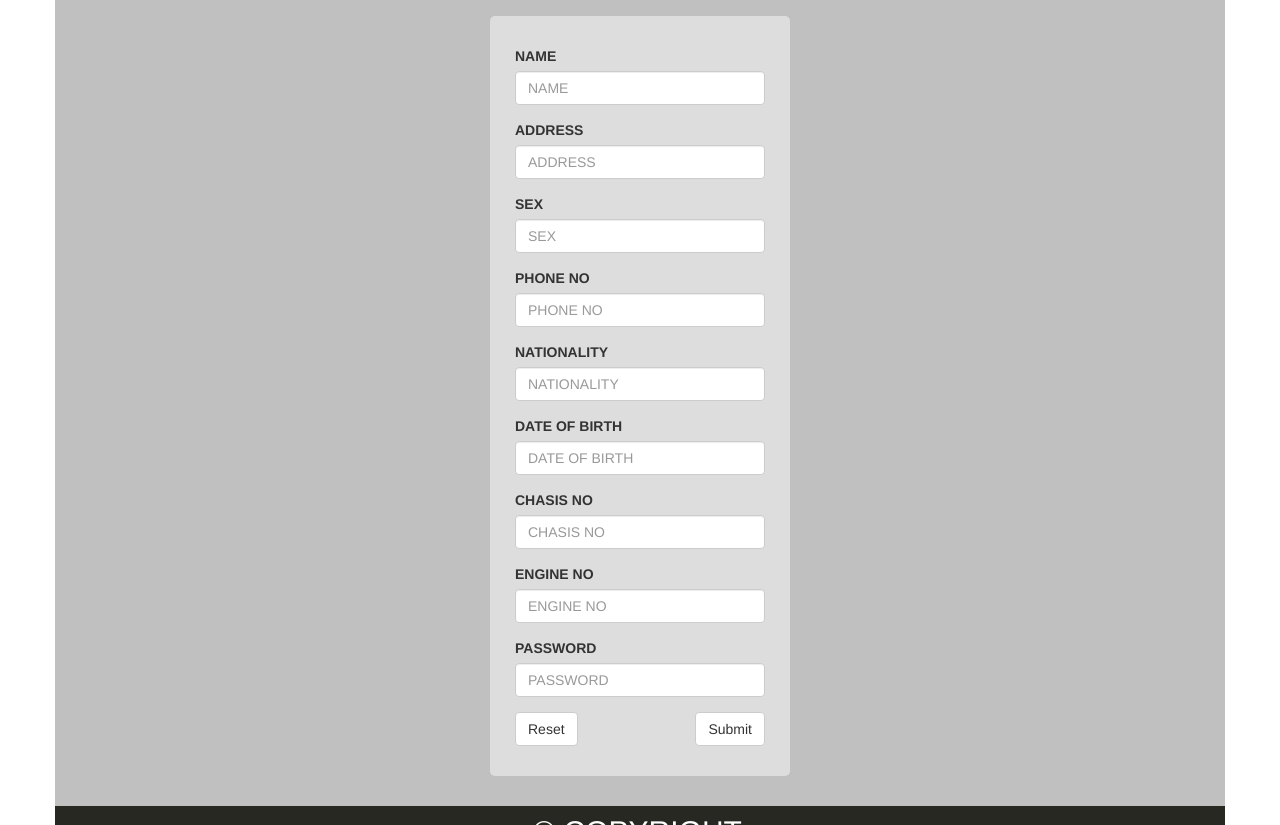
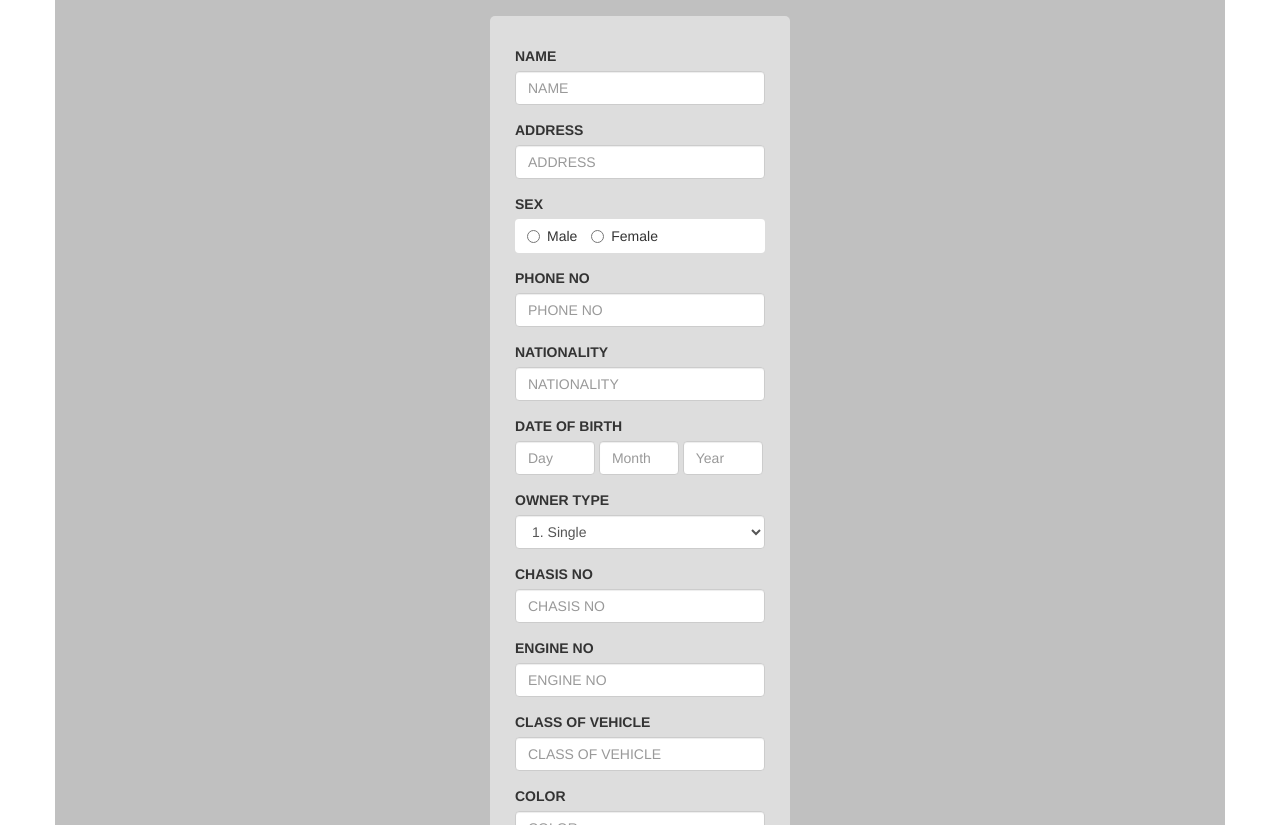
Before and after one commit to arafathossainadi/ATP-3-Project, a plain HTML site: page registration.html in a window 1280 px wide. Shown: the part 127-952 px from the top of the page. Drawn offline with Linux system fonts and the light colour scheme.

Commit message:
ergtrhtrh

```diff
--- a/css/index.css
+++ b/css/index.css
@@ -53,3 +53,16 @@
 	width: 250px;
 	margin: 0 auto;
 }
+
+.sexbg{
+	width: 250px;
+	height: 34px;
+	background-color: #fff;
+	padding: 6px 12px;
+	border-radius: 4px;
+}
+
+.dob{
+	width: 80px;
+	display: inline;
+}
--- a/registration.html
+++ b/registration.html
@@ -5,8 +5,6 @@
 	<title>Online Vehicle Registration</title>
 	<link rel="stylesheet" href="css/bootstrap.css">
 	<link href="css/index.css" rel="stylesheet">
-	<link href="css/sb-admin.css" rel="stylesheet">
-</head>
 <body>
 	<div class="container main-bg">
 		<div class="col-lg-12">
@@ -31,36 +29,64 @@
 			<div class="regformbg">
 				<form class="regformsize">
 				  <div class="form-group">
-				    <label for="exampleInputEmail1">NAME</label>
-				    <input type="email" class="form-control" id="exampleInputEmail1" placeholder="NAME">
+				    <label>NAME</label>
+				    <input class="form-control"  placeholder="NAME">
 				  </div>
 				  <div class="form-group">
-				    <label for="exampleInputEmail1">ADDRESS</label>
-				    <input type="email" class="form-control" id="exampleInputEmail1" placeholder="ADDRESS">
+				    <label>ADDRESS</label>
+				    <input class="form-control"  placeholder="ADDRESS">
 				  </div>
 				  <div class="form-group">
-				    <label for="exampleInputEmail1">SEX</label>
-				    <input type="email" class="form-control" id="exampleInputEmail1" placeholder="SEX">
+				  	<label>SEX</label><br>
+				  	<div class="sexbg">
+				  		<label class="radio-inline">
+				  		  <input type="radio" name="inlineRadioOptions" id="inlineRadio1" value="option1"> Male
+				  		</label>
+				  		<label class="radio-inline">
+				  		  <input type="radio" name="inlineRadioOptions" id="inlineRadio2" value="option2"> Female
+				  		</label>
+				  	</div>
 				  </div>
 				  <div class="form-group">
-				    <label for="exampleInputEmail1">PHONE NO</label>
-				    <input type="email" class="form-control" id="exampleInputEmail1" placeholder="PHONE NO">
+				    <label>PHONE NO</label>
+				    <input class="form-control"  placeholder="PHONE NO">
 				  </div>
 				  <div class="form-group">
-				    <label for="exampleInputEmail1">NATIONALITY</label>
-				    <input type="email" class="form-control" id="exampleInputEmail1" placeholder="NATIONALITY">
+				    <label>NATIONALITY</label>
+				    <input class="form-control"  placeholder="NATIONALITY">
 				  </div>
 				  <div class="form-group">
-				    <label for="exampleInputEmail1">DATE OF BIRTH</label>
-				    <input type="email" class="form-control" id="exampleInputEmail1" placeholder="DATE OF BIRTH">
+				    <label style="display: block;">DATE OF BIRTH</label>
+				    <input class="form-control dob" placeholder="Day">
+				    <input class="form-control dob" placeholder="Month">
+				    <input class="form-control dob" placeholder="Year">
 				  </div>
 				  <div class="form-group">
-				    <label for="exampleInputEmail1">CHASIS NO</label>
-				    <input type="email" class="form-control" id="exampleInputEmail1" placeholder="CHASIS NO">
+				  	<label>OWNER TYPE</label>
+				  	<select class="form-control">
+				  	  <option>1. Single</option>
+				  	  <option>2. Company</option>
+				  	</select>
 				  </div>
 				  <div class="form-group">
-				    <label for="exampleInputEmail1">ENGINE NO</label>
-				    <input type="email" class="form-control" id="exampleInputEmail1" placeholder="ENGINE NO">
+				    <label>CHASIS NO</label>
+				    <input class="form-control"  placeholder="CHASIS NO">
+				  </div>
+				  <div class="form-group">
+				    <label>ENGINE NO</label>
+				    <input class="form-control"  placeholder="ENGINE NO">
+				  </div>
+				  <div class="form-group">
+				    <label>CLASS OF VEHICLE</label>
+				    <input class="form-control"  placeholder="CLASS OF VEHICLE">
+				  </div>
+				  <div class="form-group">
+				    <label>COLOR</label>
+				    <input class="form-control"  placeholder="COLOR">
+				  </div>
+				  <div class="form-group">
+				    <label>MAKER'S NAME</label>
+				    <input class="form-control"  placeholder="MAKER'S NAME">
 				  </div>
 				  <div class="form-group">
 				    <label for="exampleInputPassword1">PASSWORD</label>
```
